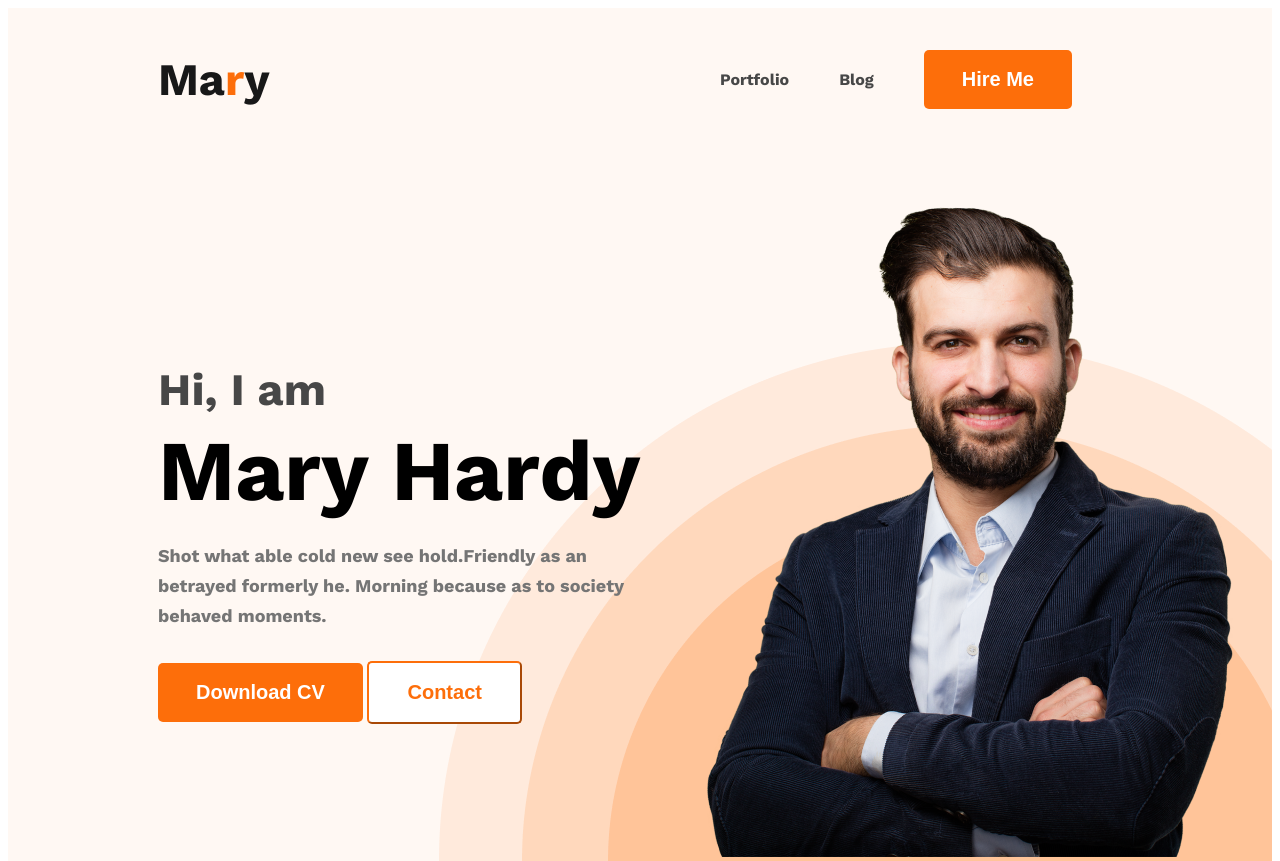
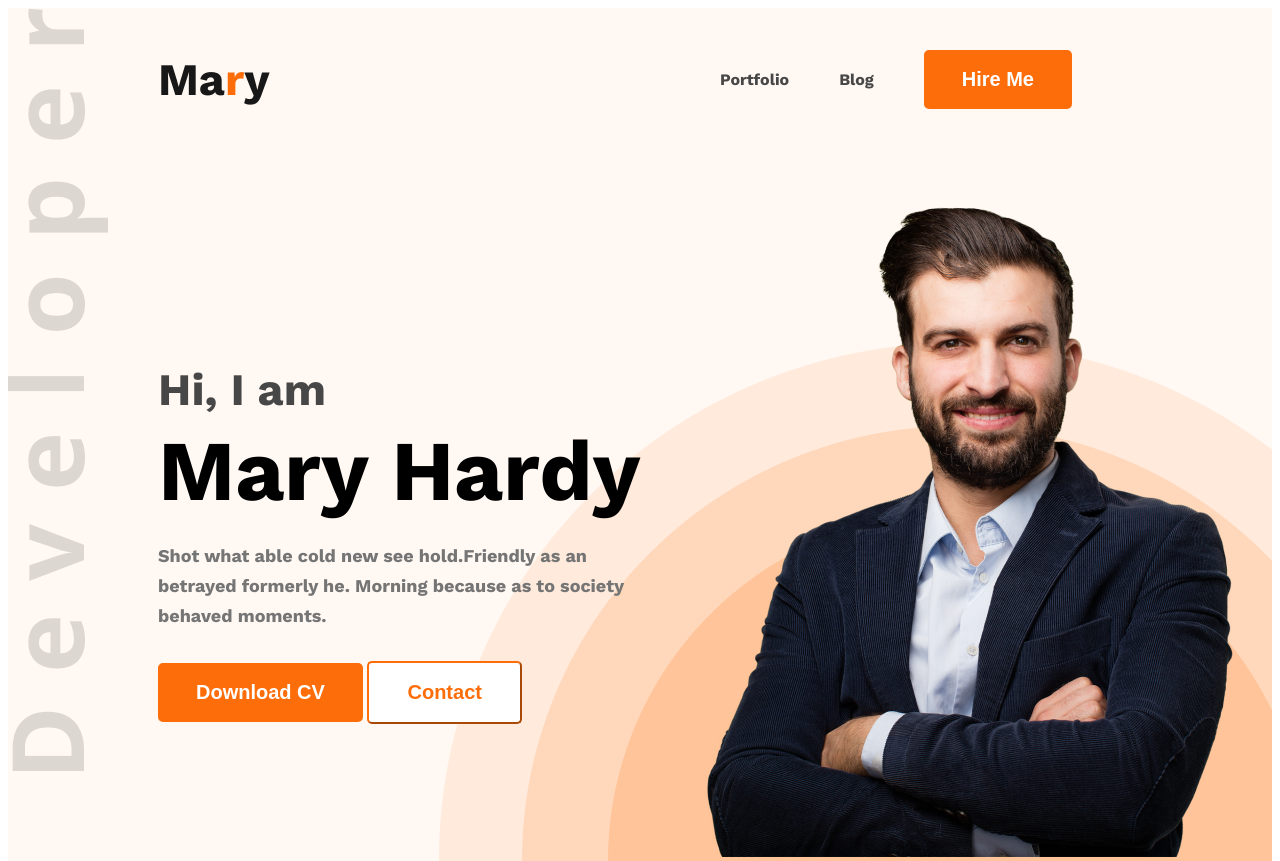
Before and after one commit to sium2022/webdeveloper-portfolio, a plain HTML site: page index.html in a window 1280 px wide. Shown: the top 861 px of the page. Drawn offline with nearby package versions, Linux system fonts and the light colour scheme.

Commit message:
header image added

```diff
--- a/styles/portfolio.css
+++ b/styles/portfolio.css
@@ -51,9 +51,9 @@ nav a {
 /* header related styles */
 .header {
     background-color: #FFF8F3;
-    background-image: url(../images/header_bg.png);
+    background-image: url('../images/header_bg.png'), url('../images/developer.png');
     background-repeat: no-repeat;
-    background-position: bottom right;
+    background-position: bottom right, top left;
 }
 
 .banner {
```
